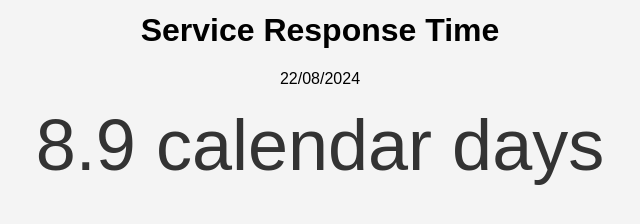
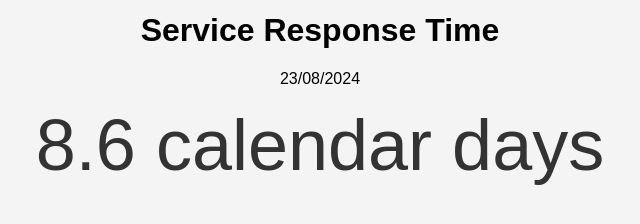
Before and after one commit to MieleBelgium/Six-Day-Challenge, a plain HTML site: page index.html in a window 1280 px wide. Shown: the part 362-586 px from the top of the page, 320-960 px from the left. Drawn offline with Linux system fonts and the light colour scheme.

Commit message:
Update index.html

```diff
--- a/index.html
+++ b/index.html
@@ -32,8 +32,8 @@
 <div class="container">
 <img src="image.png" alt="Logo" class="logo">
 <h1>Service Response Time</h1>
-<p><span>22/08/2024</span></p> <!-- Stel hier de datum in -->
-<div class="response-time"> 8.9 calendar days</div> <!-- Replace "6 calendar days" with your desired static response time -->
+<p><span>23/08/2024</span></p> <!-- Stel hier de datum in -->
+<div class="response-time"> 8.6 calendar days</div> <!-- Replace "6 calendar days" with your desired static response time -->
 </div>
 </body>
 </html>
```
